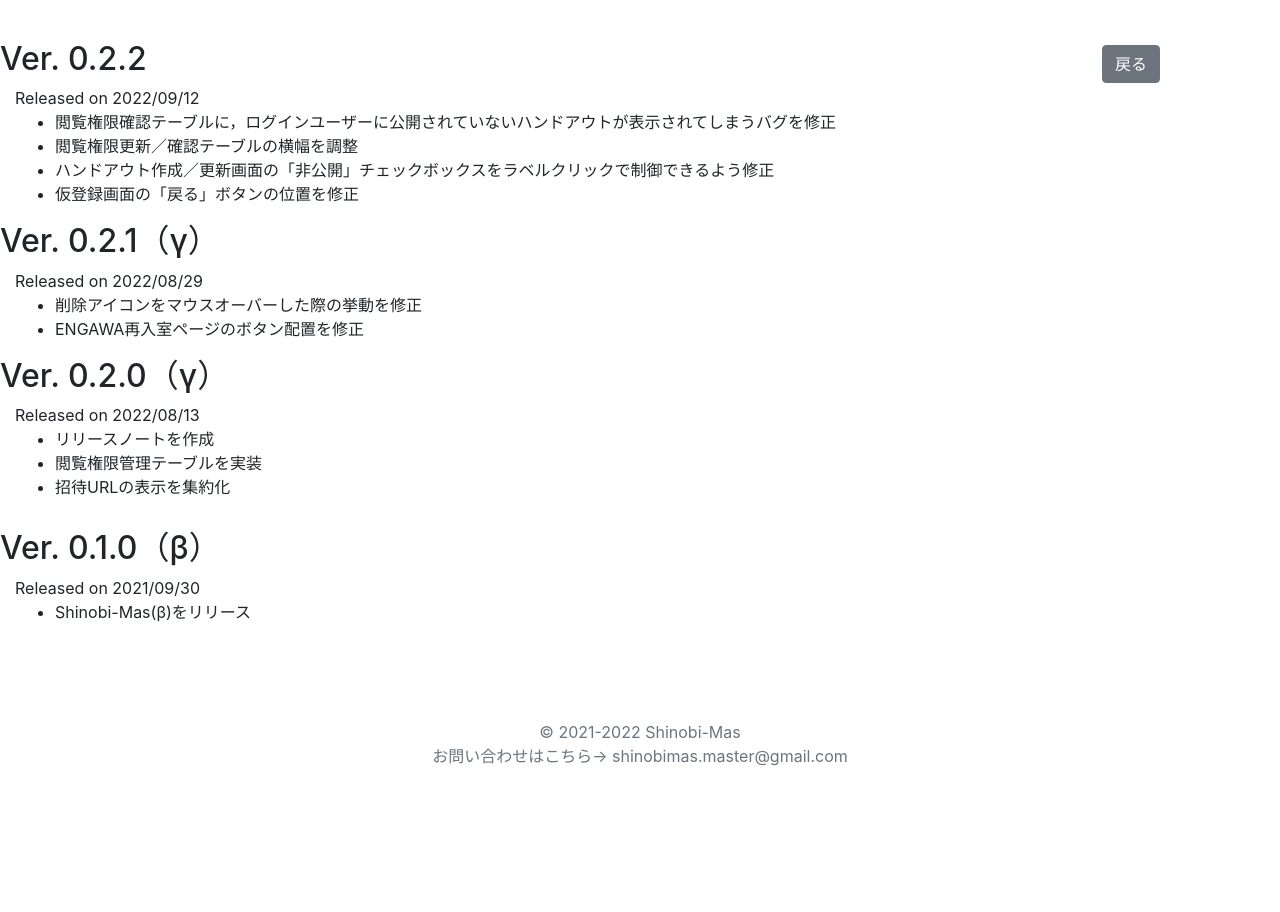
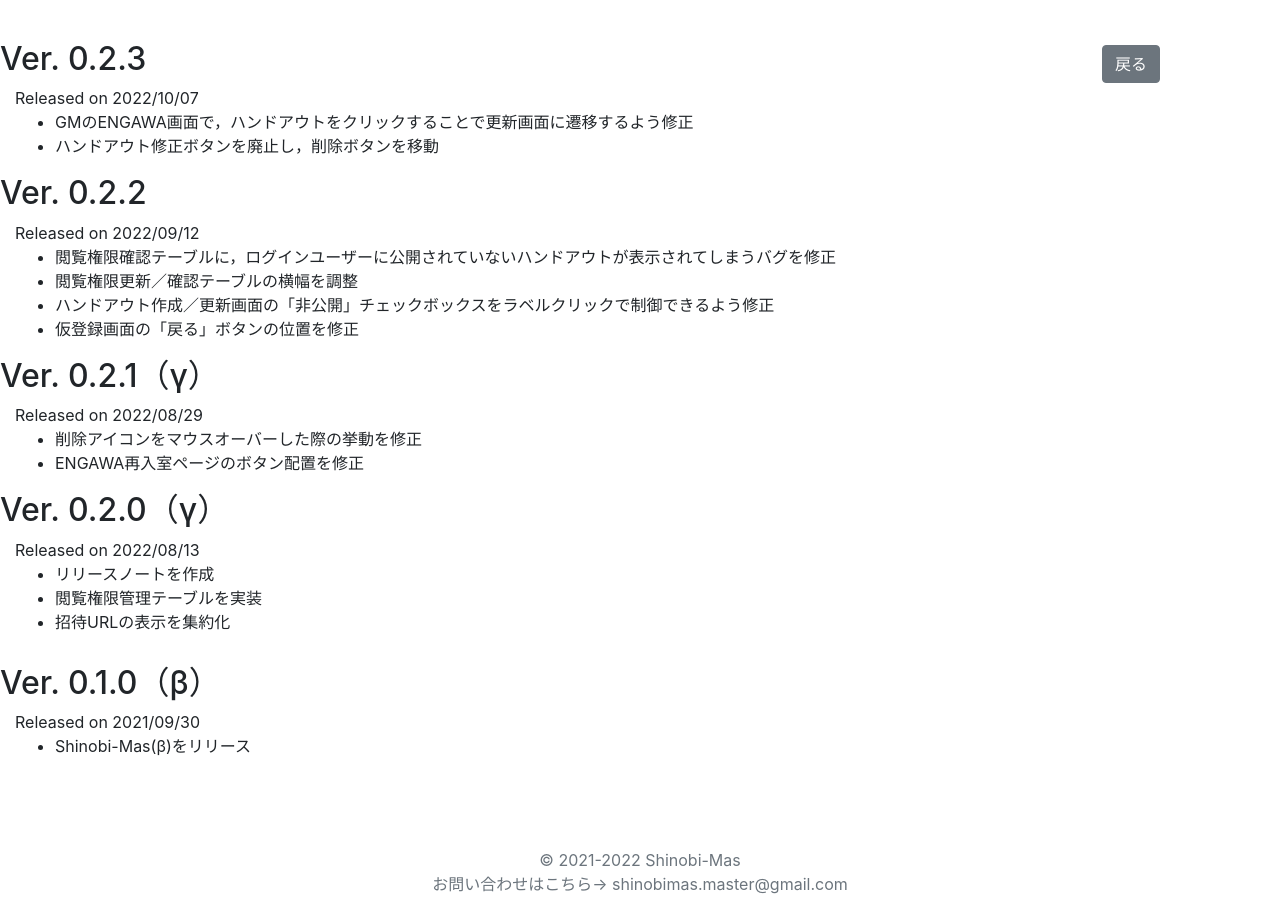
Before and after one commit to Nagyon-Jessica/Shinobi-Mas, a Django app: page /release-notes in a window 1280 px wide. Before the commit the page ends 766 px from the top, so only its background shows below. Run offline with Django 3.2, Linux system fonts and the light colour scheme; some libraries are stand-ins or nearby versions.

Commit message:
リリースノート更新

```diff
--- a/homaster/templates/homaster/release_notes.html
+++ b/homaster/templates/homaster/release_notes.html
@@ -16,6 +16,16 @@
     <a class="btn btn-secondary" href="{% url 'homaster:index' %}">戻る</a>
   </div>
   <div class="version-block">
+    <h2>
+      Ver. 0.2.3
+    </h2>
+    <div class="version-block-body">
+      Released on 2022/10/07
+      <ul>
+        <li>GMのENGAWA画面で，ハンドアウトをクリックすることで更新画面に遷移するよう修正</li>
+        <li>ハンドアウト修正ボタンを廃止し，削除ボタンを移動</li>
+      </ul>
+    </div>
     <h2>
       Ver. 0.2.2
     </h2>
```
